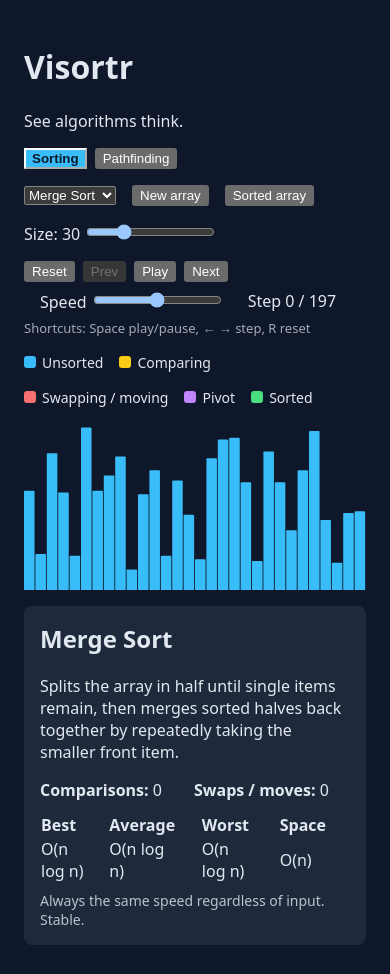
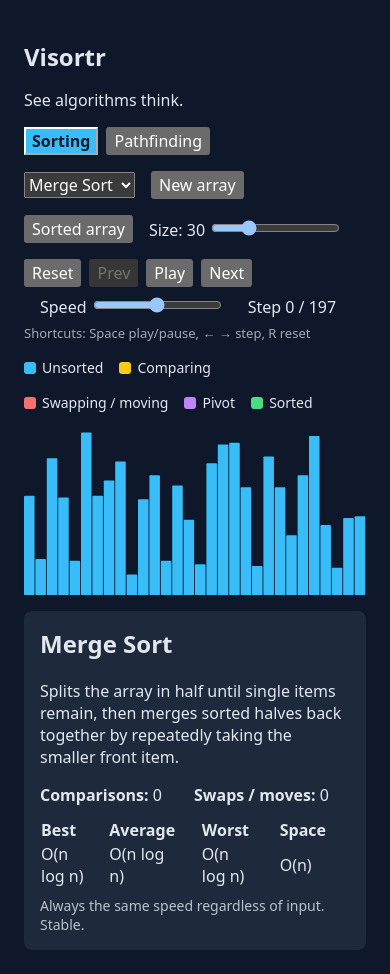
Before and after one commit to masone3/visortr, a React (Vite) app: page / in a window 390 px wide. Built offline with nearby package versions, Linux system fonts and the light colour scheme.

Commit message:
style: add focus outlines and responsive layout styles

```diff
--- a/src/index.css
+++ b/src/index.css
@@ -12,3 +12,34 @@ body {
   background: #0f172a;
   color: #e2e8f0;
 }
+
+.app {
+  padding: 24px;
+  max-width: 1000px;
+  margin: 0 auto;
+}
+
+button,
+select {
+  font: inherit;
+  cursor: pointer;
+}
+
+button:disabled {
+  cursor: not-allowed;
+}
+
+:focus-visible {
+  outline: 2px solid #38bdf8;
+  outline-offset: 2px;
+}
+
+@media (max-width: 600px) {
+  .app {
+    padding: 12px;
+  }
+
+  h1 {
+    font-size: 1.5rem;
+  }
+}
```
